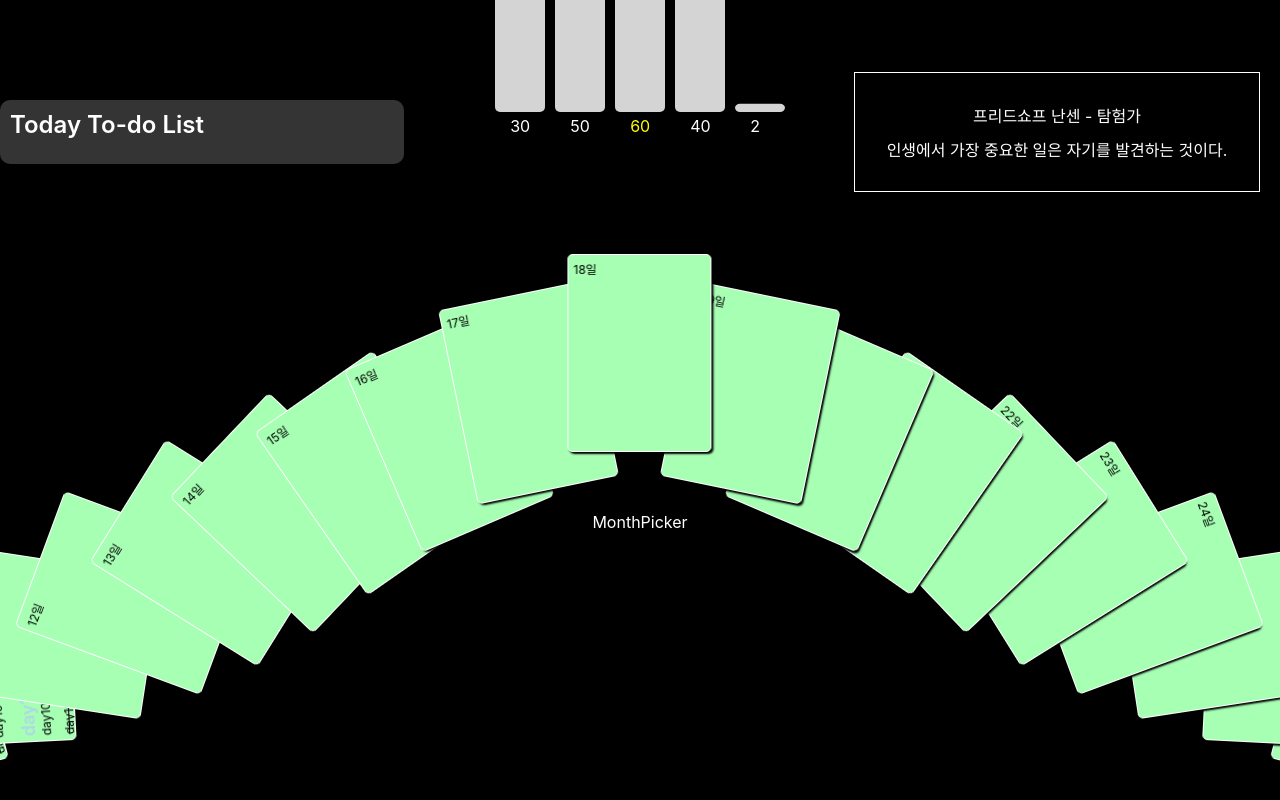
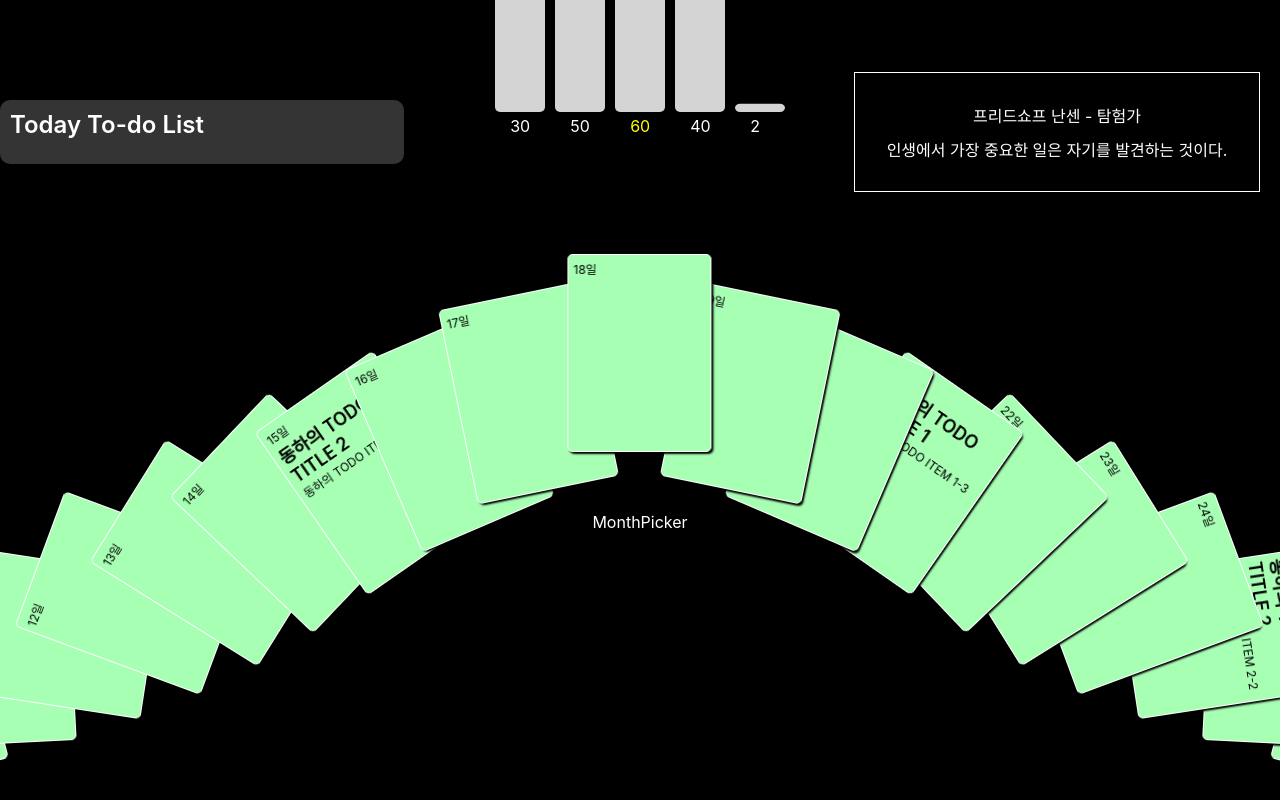
Before and after one commit to ajou-only-five/AOF-Frontend, a React (Create React App) app: page / in a window 1280 px wide. Shown: the part 268-1068 px from the top of the page. Built offline with nearby package versions, Linux system fonts and the light colour scheme.

Commit message:
test branch

```diff
--- a/src/components/CalendarNavigator/CalendarNav.jsx
+++ b/src/components/CalendarNavigator/CalendarNav.jsx
@@ -9,6 +9,7 @@ function CalendarNav(props) {
   const coverRef = useRef();
 
   const [todoList, setTodoList] = useState(props.todoList);
+  // console.log(todoList);
 
   useEffect(() => {
     const items = coverRef.current.children;
@@ -22,10 +23,10 @@ function CalendarNav(props) {
   return (
     <div className="coverflow" ref={coverRef}>
       {todoList?.map((el, i) => {
-        // console.log(el);
+        console.log(el);
         return (
           <div
-            key={el.day}
+            key={i}
             className="card coverflow-item"
             onClick={() => {
               const items = coverRef.current.children;
@@ -40,8 +41,8 @@ function CalendarNav(props) {
                 : target(items, i);
             }}
           >
-            <div>{el.day}일</div>
-            <TodoList data={el.todoData} isCard={true} />
+            <div>{i + 1}일</div>
+            <TodoList data={el} isCard={true} />
           </div>
         );
       })}
--- a/src/components/Todo/TodoBlock.jsx
+++ b/src/components/Todo/TodoBlock.jsx
@@ -3,21 +3,22 @@ import React from "react";
 import check from "../../images/icons/check.png";
 
 function TodoBlock(props) {
+  console.log(props.el);
   return (
     <div className="todo-block">
       {!props.isCard && (
         <div
           className={
-            props.el.completion
+            props.el.isChecked
               ? "check-circle check-circle-complete"
               : "check-circle"
           }
         >
-          {props.el.completion && <img src={check} alt="check" />}
+          {props.el.isChecked && <img src={check} alt="check" />}
         </div>
       )}
-      <div className={props.el.completion ? "todo todo-complete" : "todo"}>
-        {props.el.todo}
+      <div className={props.el.isChecked ? "todo todo-complete" : "todo"}>
+        {props.el.content}
       </div>
     </div>
   );
--- a/src/components/Todo/TodoList.jsx
+++ b/src/components/Todo/TodoList.jsx
@@ -5,18 +5,19 @@ function TodoList(props) {
   const [todoData] = React.useState(props.data);
   return (
     <div className="todo-title-list">
-      {todoData.map((el) => {
+      {todoData.map((el, i) => {
         return (
-          <div key={el.title}>
+          <div key={i}>
             <div style={{ color: el.color }} className="todo-title">
               {el.title}
             </div>
             <div className="todo-list">
-              {el.todoList?.map((el, i) => {
+              {/* {el.todoList?.map((el, i) => {
                 return (
-                  <TodoBlock key={el.todo} el={el} isCard={props.isCard} />
+                  <TodoBlock key={el.content} el={el} isCard={props.isCard} />
                 );
-              })}
+              })} */}
+              <TodoBlock el={el} isCard={props.isCard} />
             </div>
           </div>
         );
--- a/src/page/MainPage/MainPage.jsx
+++ b/src/page/MainPage/MainPage.jsx
@@ -68,10 +68,15 @@ function Mainpage() {
           <TodayTodoList todoList={todoList[todayDate].todoData} />
 
           {/* CalendarNav TopCenter */}
+          {/* <CalendarNav
+            setTodoModalIsOpen={setTodoModalIsOpen}
+            setTodoData={setTodoData}
+            todoList={todoList}
+          /> */}
           <CalendarNav
             setTodoModalIsOpen={setTodoModalIsOpen}
             setTodoData={setTodoData}
-            todoList={todoList}
+            todoList={todoFormatList}
           />
           {todoModalIsOpen && (
             <MyModal
```
